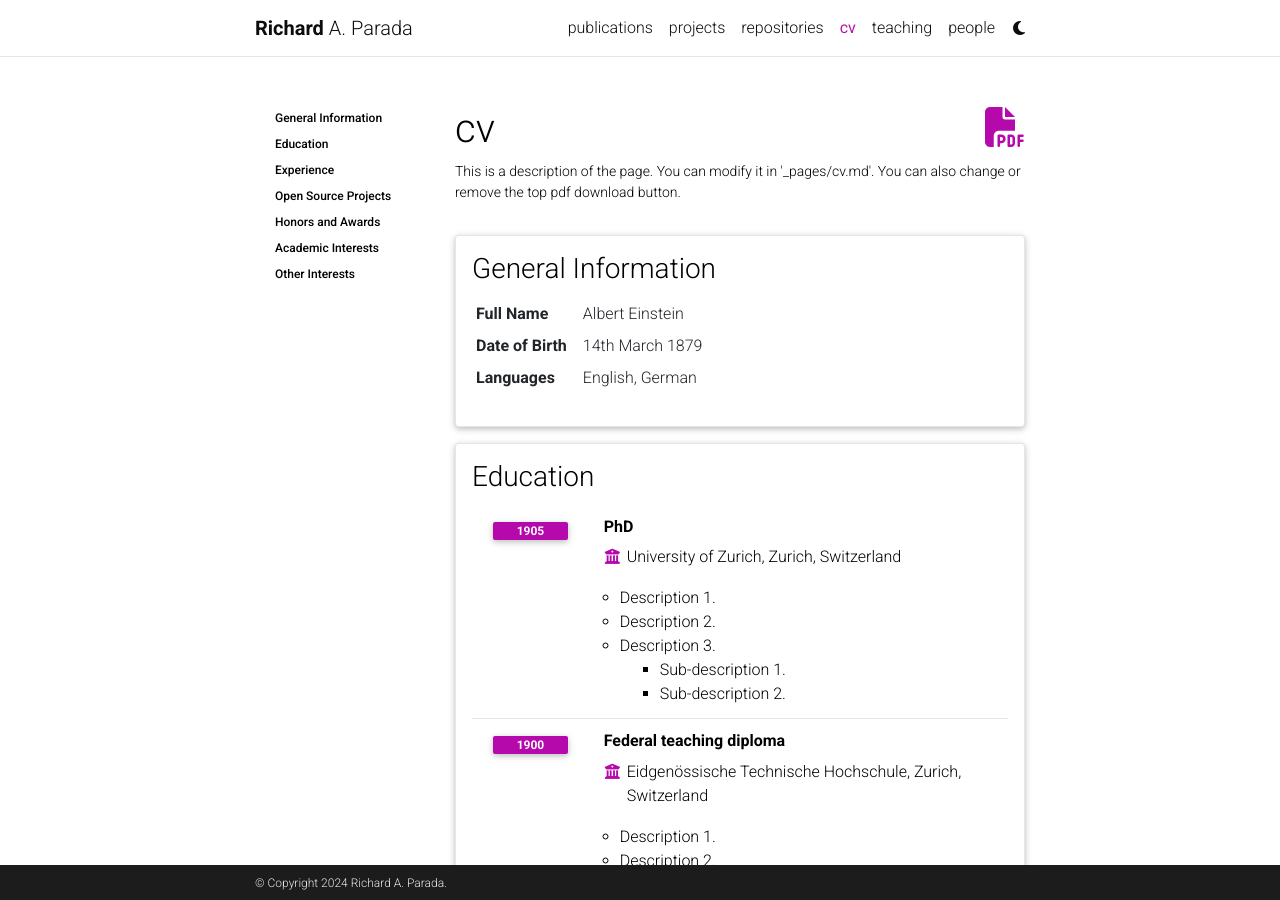
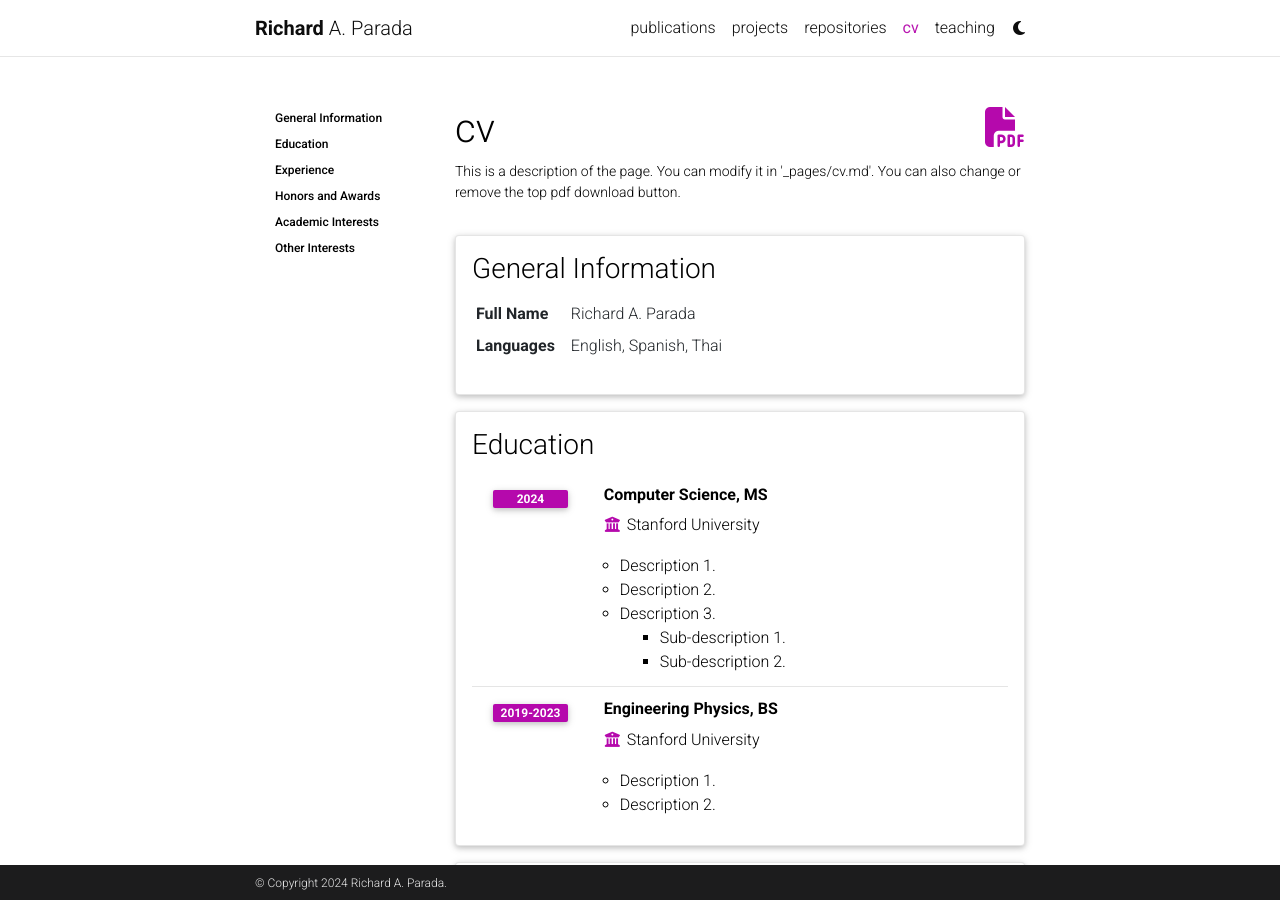
Before and after one commit to rickyparada/rickyparada.github.io, a Jekyll site: the page built from _pages/cv.md, in a window 1280 px wide and 900 px high. Built offline with Jekyll 4.4.1, drawn with Linux system fonts in a browser that asks for light colours; comment, search, counter and statistics services are not loaded; a style sheet for code colours, icons or effects is not loaded; some of the changed text lies outside the part shown.

```diff
--- a/_data/cv.yml
+++ b/_data/cv.yml
@@ -2,18 +2,16 @@
   type: map
   contents:
     - name: Full Name
-      value: Albert Einstein
-    - name: Date of Birth
-      value: 14th March 1879
+      value: Richard A. Parada
     - name: Languages
-      value: English, German
+      value: English, Spanish, Thai
 
 - title: Education
   type: time_table
   contents:
-    - title: PhD
-      institution: University of Zurich, Zurich, Switzerland
-      year: 1905
+    - title: Computer Science, MS
+      institution: Stanford University
+      year: 2024
       description:
         - Description 1.
         - Description 2.
@@ -21,9 +19,9 @@
           contents:
             - Sub-description 1.
             - Sub-description 2.
-    - title: Federal teaching diploma
-      institution: Eidgenössische Technische Hochschule, Zurich, Switzerland
-      year: 1900
+    - title: Engineering Physics, BS
+      institution: Stanford University
+      year: 2019-2023
       description:
         - Description 1.
         - Description 2.
@@ -61,23 +59,12 @@
       institution: University of Zurich, Zurich, Switzerland
       year: 1909 - 1911
 
-- title: Open Source Projects
-  type: time_table
-  contents:
-    - title: <a href="https://github.com/alshedivat/al-folio">al-folio</a>
-      year: 2015-now
-      description: A beautiful, simple, clean, and responsive Jekyll theme for academics.
-
 - title: Honors and Awards
   type: time_table
   contents:
-    - year: 1921
+    - year:
       items:
-        - Nobel Prize in Physics
-        - Matteucci Medal
-    - year: 2029
-      items:
-        - Max Planck Medal
+
 
 - title: Academic Interests
   type: nested_list
@@ -94,4 +81,4 @@
 - title: Other Interests
   type: list
   contents:
-    - <u>Hobbies:</u> Hobby 1, Hobby 2, etc.
+    - <u>Hobbies:</u> Distance running, speed-cubing.
```
Also changed, not shown: _layouts/profiles.html (deleted, +0 -51 lines), _pages/profiles.md (deleted, +0 -13 lines).
